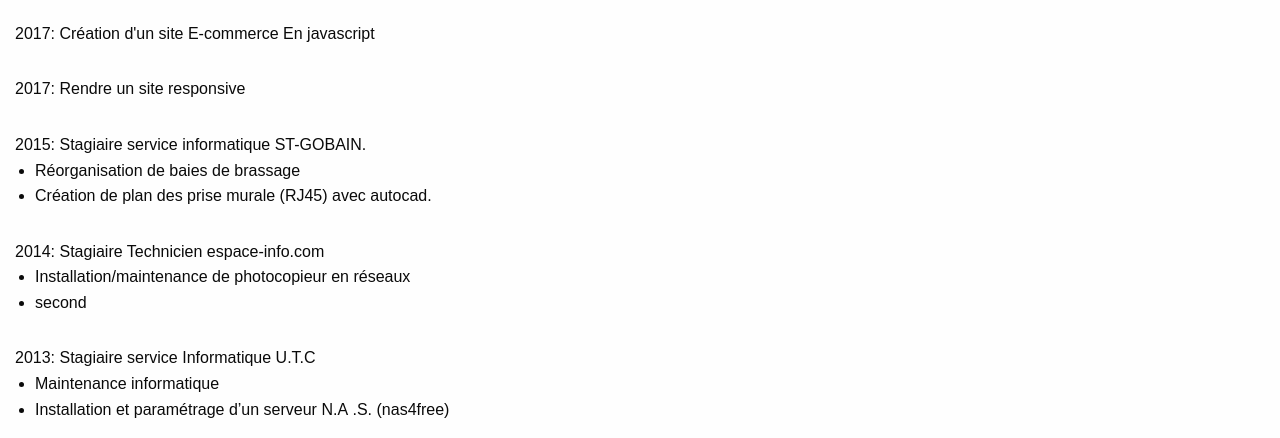
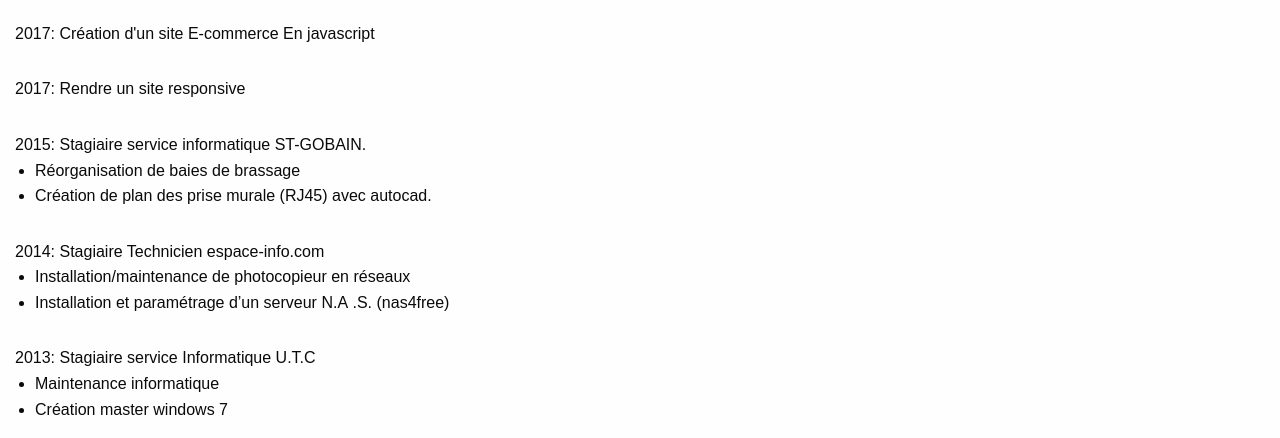
Before and after one commit to quentinpimont/quentinpimont.github.io, a website: page index.html at #!/experience in a window 1280 px wide. Shown: the part 525-963 px from the top of the page. Drawn offline with nearby package versions, Linux system fonts and the light colour scheme.

Commit message:
correction de beug section experience

```diff
--- a/assets/views/experience.html
+++ b/assets/views/experience.html
@@ -12,11 +12,11 @@
                 </ul></li>
             <li>2014: Stagiaire Technicien espace-info.com <ul>
                     <li>Installation/maintenance de photocopieur en réseaux</li>
-                    <li>second</li>
+                    <li>Installation et paramétrage d’un serveur N.A .S. (nas4free)</li>
                 </ul></li>
             <li>2013: Stagiaire service Informatique U.T.C <ul>
-                    <li>  Maintenance informatique</li>
-                    <li>  Installation et paramétrage d’un serveur N.A .S. (nas4free)</li>
+                    <li>Maintenance informatique</li>
+                    <li>Création master windows 7</li>
                 </ul></li>
         </ul>
     </div>
```
